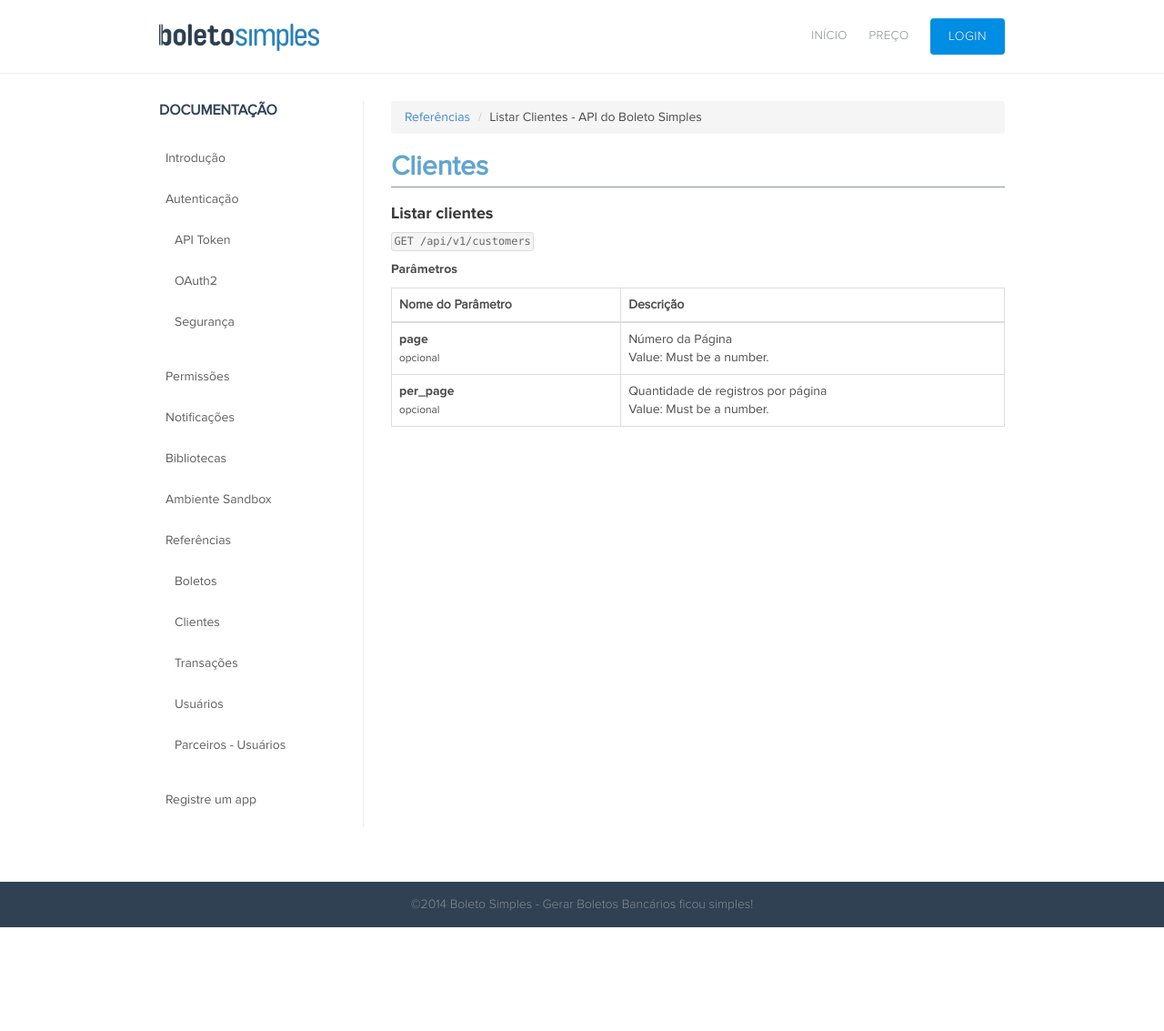
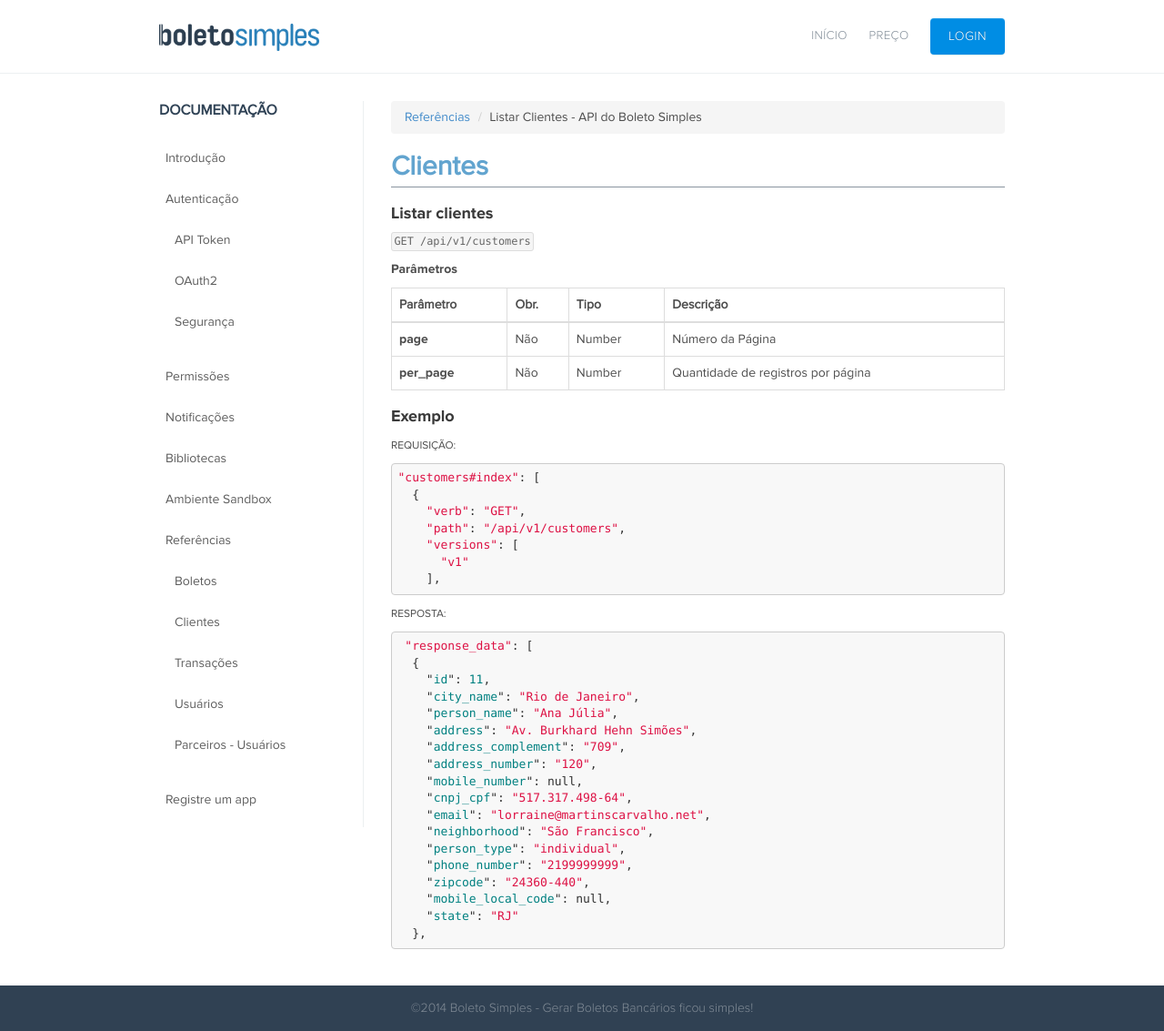
Before and after one commit to BoletoSimples/boletosimples-docs, a Jekyll site: the page built from reference/v1/customers/list/index.md, in a window 1280 px wide. Shown: the whole page at 91% size. Built offline with Jekyll 4.4.1, drawn with Linux system fonts in a browser that asks for light colours; before the commit the page ends 1019 px from its top, so only the background shows below that.

Commit message:
change table layout and add example in customer list

```diff
--- a/reference/v1/customers/list/index.md
+++ b/reference/v1/customers/list/index.md
@@ -14,7 +14,9 @@ en: /en/references
 <table class='table table-bordered'>
   <thead>
     <tr>
-      <th>Nome do Parâmetro</th>
+      <th>Parâmetro</th>
+      <th data-container="body" data-toggle="tooltip" title="Obrigatório">Obr.</th>
+      <th>Tipo</th>
       <th>Descrição</th>
     </tr>
   </thead>
@@ -22,32 +24,66 @@ en: /en/references
     <tr>
       <td>
         <strong>page </strong>
-        <br>
-        <small>
-          opcional
-        </small>
+      </td>
+      <td>
+        Não
+      </td>
+      <td>
+        Number
       </td>
       <td>
         Número da Página
-        <br>
-        Value: Must be a number.
       </td>
     </tr>
 
     <tr>
       <td>
         <strong>per_page </strong>
-        <br>
-        <small>
-          opcional
-        </small>
+      </td>
+      <td>
+        Não
+      </td>
+      <td>
+        Number
       </td>
       <td>
         Quantidade de registros por página
-        <br>
-        Value: Must be a number.
       </td>
     </tr>
-
   </tbody>
 </table>
+
+### Exemplo
+
+<small>requisição:</small>
+
+<pre class="bash">"customers#index": [
+  {
+    "verb": "GET",
+    "path": "/api/v1/customers",
+    "versions": [
+      "v1"
+    ],
+</pre>
+
+<small>resposta:</small>
+
+<pre class="json"> "response_data": [
+  {
+    "id": 11,
+    "city_name": "Rio de Janeiro",
+    "person_name": "Ana Júlia",
+    "address": "Av. Burkhard Hehn Simões",
+    "address_complement": "709",
+    "address_number": "120",
+    "mobile_number": null,
+    "cnpj_cpf": "517.317.498-64",
+    "email": "lorraine@martinscarvalho.net",
+    "neighborhood": "São Francisco",
+    "person_type": "individual",
+    "phone_number": "2199999999",
+    "zipcode": "24360-440",
+    "mobile_local_code": null,
+    "state": "RJ"
+  },
+</pre>
```
